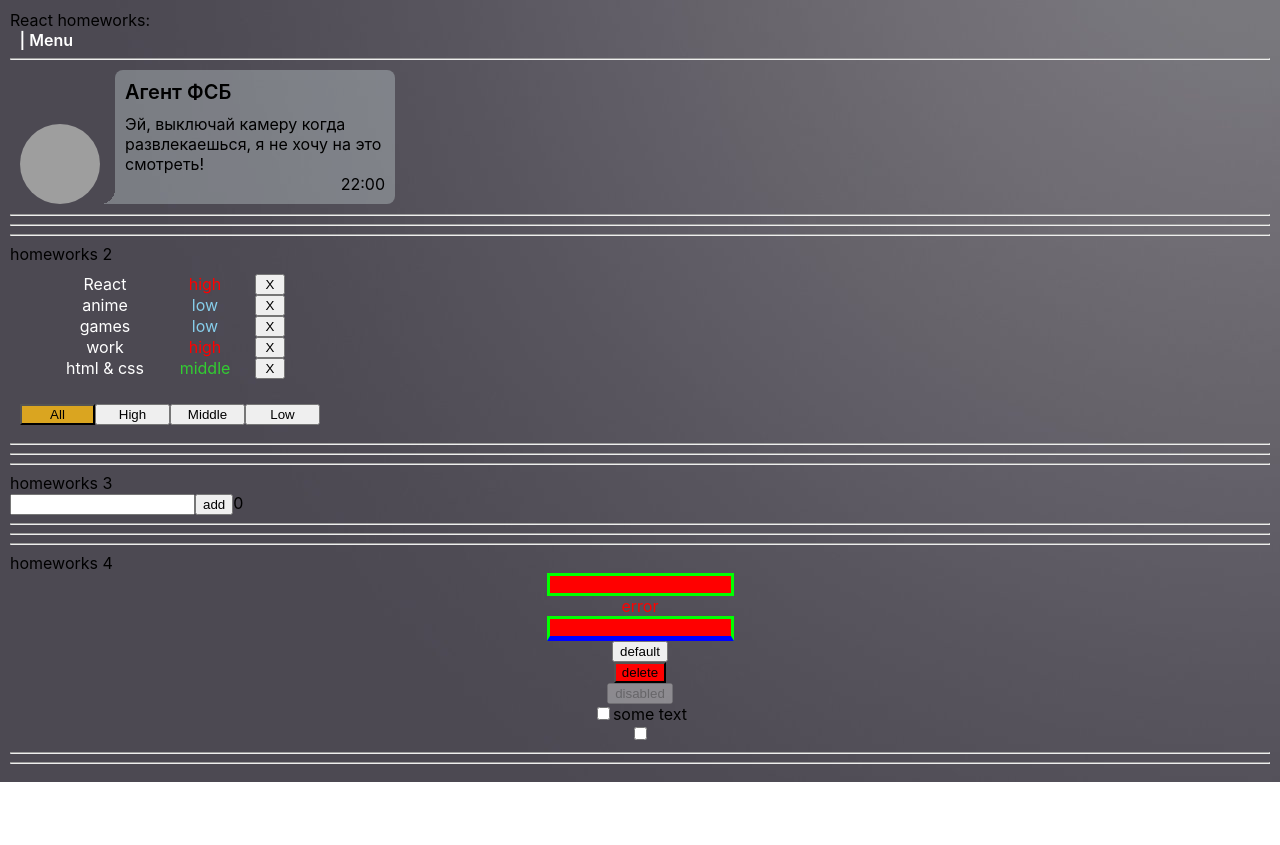
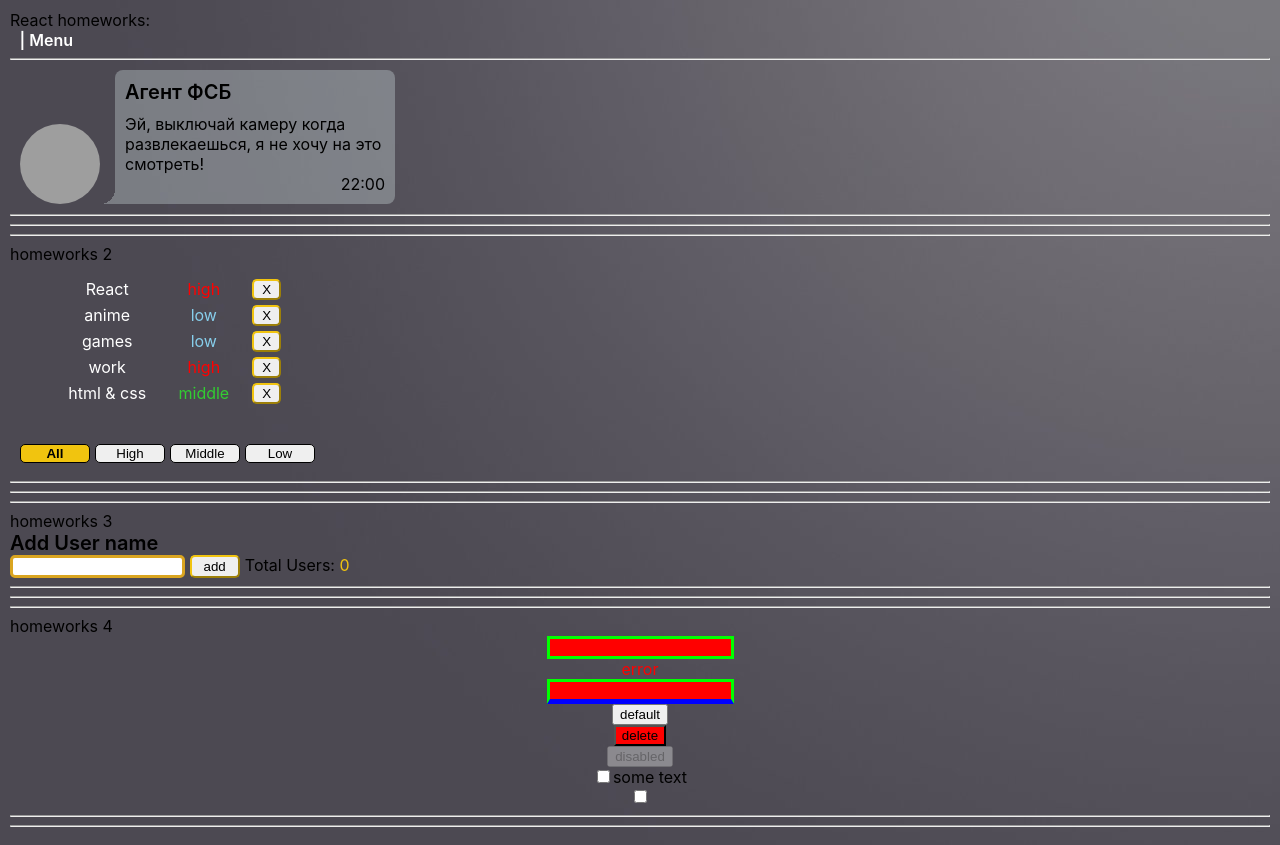
Before and after one commit to Odinsees/IT-incubator-HW, a React (Create React App) app: page /#/pre-junior in a window 1280 px wide. Before the commit the page ends 800 px from the top, so only its background shows below. Built offline with nearby package versions, Linux system fonts and the light colour scheme; grey boxes are pictures that could not be loaded.

Commit message:
add css files and make a beautiful

```diff
--- a/src/p1-main/m1-ui/u1-app/App.module.css
+++ b/src/p1-main/m1-ui/u1-app/App.module.css
@@ -1,4 +1,5 @@
 .App {
     background: url("../../../../src/Image/backgraund.jpg");
+    min-height: 100vh;
     padding: 10px;
 }
--- a/src/p2-homeworks/h2/Affair.module.css
+++ b/src/p2-homeworks/h2/Affair.module.css
@@ -3,6 +3,7 @@
     max-width: 300px;
     text-align: center;
     justify-content: center;
+    margin: 5px;
 }
 
 .name {
@@ -17,6 +18,20 @@
 .deleteButton {
     text-align: center;
     width: 10%;
+    border-color: #f1c40f;
+    color: black;
+    background-image: -webkit-linear-gradient(45deg, #f5002b 50%, transparent 50%);
+    background-image: linear-gradient(45deg, #f5002b 50%, transparent 50%);
+    background-position: 100%;
+    background-size: 400%;
+    -webkit-transition: background 300ms ease-in-out;
+    transition: background 300ms ease-in-out;
+    border-radius: 5px;
+}
+
+.deleteButton:hover {
+    background-position: 0;
+    border-color: red;
 }
 
 .HighPriority{
--- a/src/p2-homeworks/h2/Affairs.module.css
+++ b/src/p2-homeworks/h2/Affairs.module.css
@@ -5,7 +5,7 @@
 .affairs {
     padding: 10px;
     width: 100%;
-    min-height: 110px;
+    min-height: 150px;
     justify-content: center
 }
 
@@ -16,10 +16,31 @@
     justify-content: center;
 }
 
-.filterButtons button{
+.filterButtons button {
     width: 25%;
+    border: 1px solid;
+    margin-right: 5px;
+    border-radius: 5px;
+    background-image: -webkit-linear-gradient(45deg, #b0aeae 50%, transparent 50%);
+    background-image: linear-gradient(45deg, #b0aeae 50%, transparent 50%);
+    background-position: 100%;
+    background-size: 400%;
+    -webkit-transition: background 300ms ease-in-out;
+    transition: background 300ms ease-in-out;
 }
 
-.active{
-    background: goldenrod;
+.filterButtons button:hover{
+    background-position: 0;
+    border-color: #f1c40f;
+    color: #f1c40f;
+    font-weight: 600;
 }
+
+.filterButtons button:after {
+    background: #fff;
+}
+
+.active {
+    background: #f1c40f;
+    font-weight: 600;
+}
--- a/src/p2-homeworks/h3/Greeting.module.css
+++ b/src/p2-homeworks/h3/Greeting.module.css
@@ -1,9 +1,63 @@
-.someClass {
+.content {
+    max-width: 350px;
+}
 
+.title{
+    font-size: 20px;
+    font-weight: 600;
+}
+
+.inputForm{
+    display: flex;
+}
+
+.inputStandard{
+    width: 50%;
+    border: 3px solid goldenrod;
+    border-radius: 5px;
+}
+
+.addButton {
+    text-align: center;
+    width: 15%;
+    margin: 0 5px 0 5px;
+    border-color: #f1c40f;
+    color: black;
+    background-image: -webkit-linear-gradient(45deg, #79ef4b 50%, transparent 50%);
+    background-image: linear-gradient(45deg, #79ef4b 50%, transparent 50%);
+    background-position: 100%;
+    background-size: 400%;
+    -webkit-transition: background 300ms ease-in-out;
+    transition: background 300ms ease-in-out;
+    border-radius: 5px;
+}
+
+.addButton:hover {
+    background-position: 0;
+    border-color: green;
+}
+
+.addButtonDisabled{
+    background-color: gray;
+    text-align: center;
+    width: 15%;
+    margin: 0 5px 0 5px;
+    border-color: #f1c40f;
+    color: black;
+    border-radius: 5px;
+}
+
+
+.counter{
+    width: 35%;
+}
+
+.counter span{
+    color:#f1c40f
 }
 
 .error {
-    border: 1px solid red;
+    border: 3px solid red;
 }
 
 .errorMessage{
--- a/src/p2-homeworks/h3/Greeting.tsx
+++ b/src/p2-homeworks/h3/Greeting.tsx
@@ -3,8 +3,8 @@ import s from './Greeting.module.css'
 
 type GreetingPropsType = {
     name: string // need to fix any
-    setNameCallback: (value:ChangeEvent<HTMLInputElement>)=>void // need to fix any
-    addUser: ()=>void // need to fix any
+    setNameCallback: (value: ChangeEvent<HTMLInputElement>) => void // need to fix any
+    addUser: () => void // need to fix any
     error: string // need to fix any
     totalUsers: number // need to fix any
 }
@@ -13,14 +13,18 @@ type GreetingPropsType = {
 const Greeting: React.FC<GreetingPropsType> = (
     {name, setNameCallback, addUser, error, totalUsers} // деструктуризация пропсов
 ) => {
-    const inputClass = s.error // need to fix with (?:)
+    const inputClass = `${s.error} ${s.inputStandard}`  // need to fix with (?:)
+    const buttonClass = error ? s.addButtonDisabled : s.addButton
 
     return (
-        <div>
-            <input value={name} onChange={setNameCallback} className={error ? inputClass:""}/>
-            <span className={s.errorMessage}>{error}</span>
-            <button disabled={!!error} onClick={addUser}>add</button>
-            <span>{totalUsers}</span>
+        <div className={s.content}>
+            <div className={s.title}>Add User name</div>
+            <div className={s.inputForm}>
+                <input value={name} onChange={setNameCallback} className={error ? inputClass : s.inputStandard}/>
+                <button className={buttonClass} disabled={!!error} onClick={addUser}>add</button>
+                <span className={s.counter}>Total Users: <span>{totalUsers}</span></span>
+            </div>
+            <div className={s.errorMessage}>{error}</div>
         </div>
     )
 }
--- a/src/p2-homeworks/h3/GreetingContainer.tsx
+++ b/src/p2-homeworks/h3/GreetingContainer.tsx
@@ -28,7 +28,7 @@ const GreetingContainer: React.FC<GreetingContainerPropsType> = ({users, addUser
             alert(`Hello  ! ` + newUser.name)
             setName("")
         }else {
-            setError("add text")
+            setError("add current Name")
         }
     }
 
```
